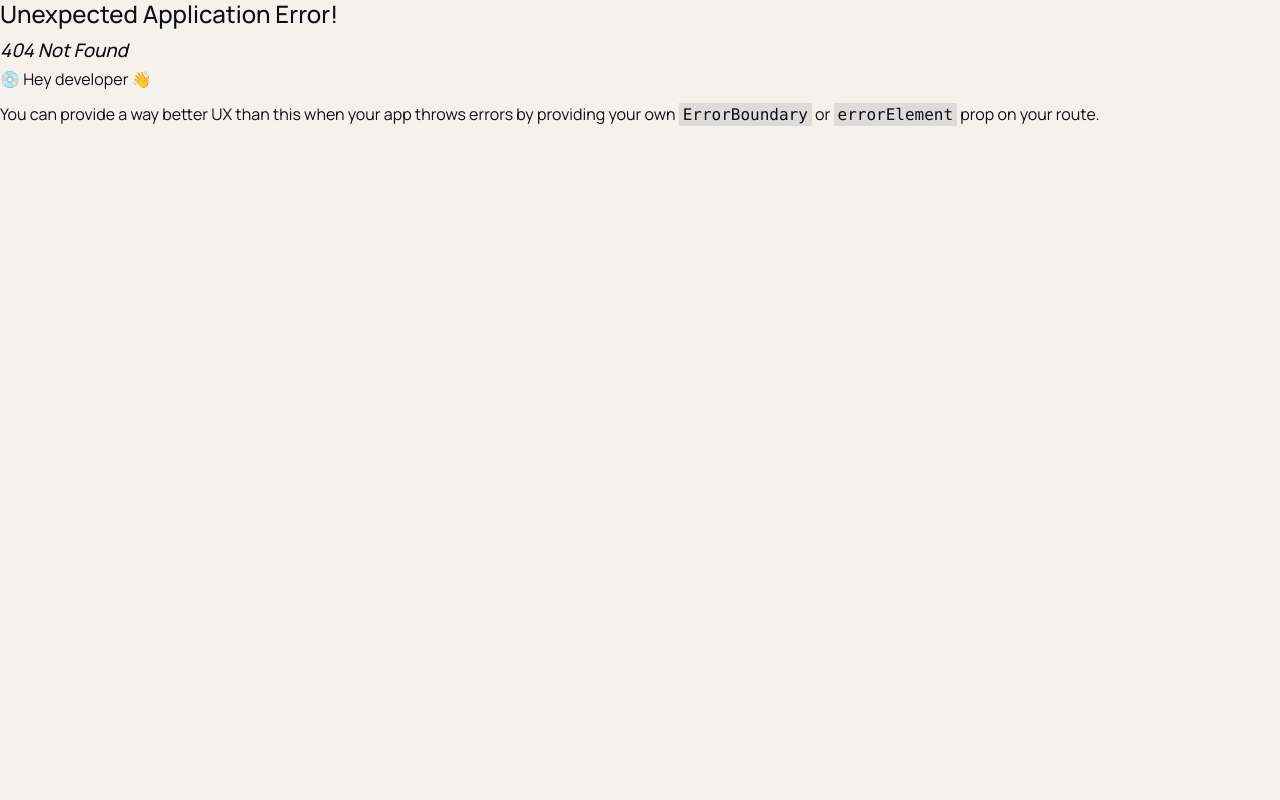
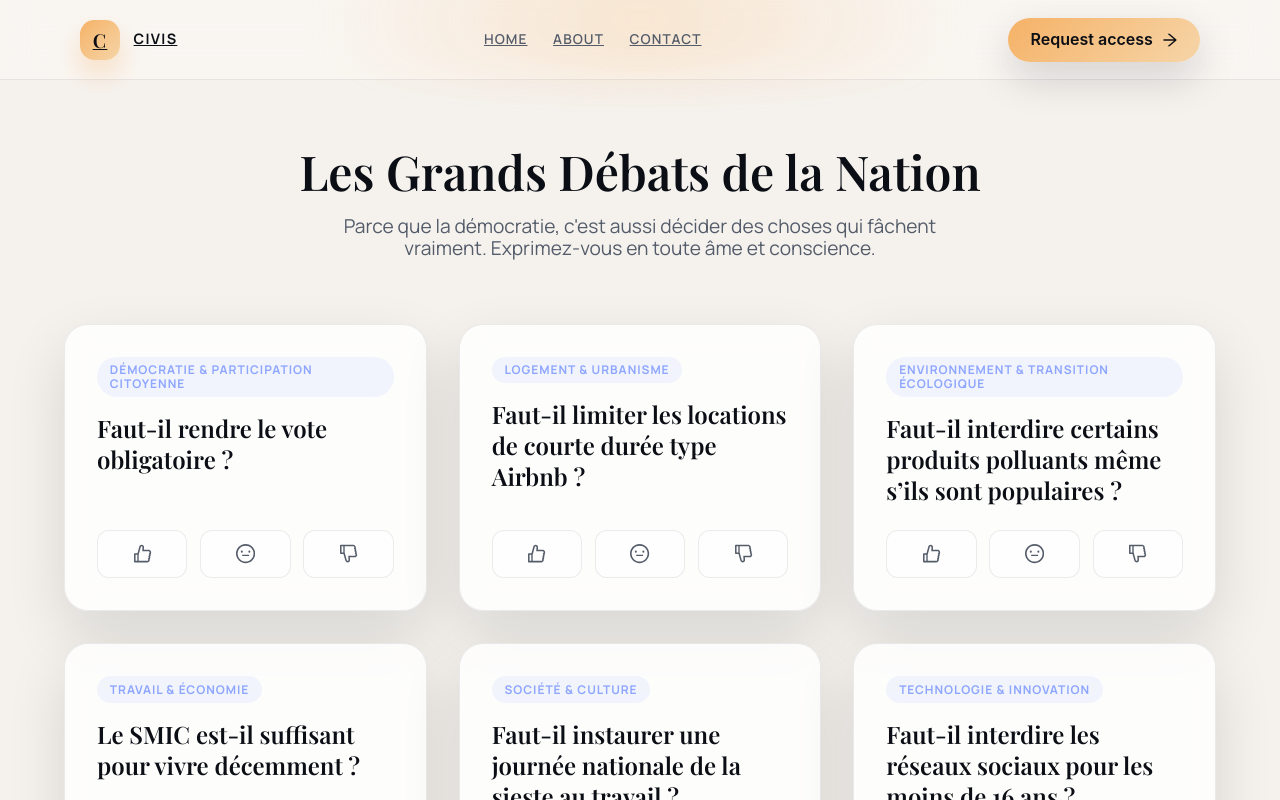
Before and after one commit to HugoG68/FakeCIVIS, a React (Vite) app: page /bug2 in a window 1280 px wide. Before the commit this address had no page. Shown: the top 800 px of the page. Built offline with nearby package versions, Linux system fonts and the light colour scheme.

Commit message:
feat: bug2

```diff
--- a/src/app/routes.tsx
+++ b/src/app/routes.tsx
@@ -2,6 +2,7 @@ import { createBrowserRouter } from 'react-router-dom'
 import MainLayout from '../layouts/MainLayout'
 import Home from '../pages/Home/Home'
 import Bug1 from '../pages/Bug1/Bug1'
+import Bug2 from '../pages/Bug2/Bug2'
 
 const router = createBrowserRouter([
   { path: '/bug1', element: <Bug1 /> },
@@ -10,6 +11,7 @@ const router = createBrowserRouter([
     element: <MainLayout />,
     children: [
       { index: true, element: <Home /> },
+      { path: '/bug2', element: <Bug2 /> }
     ],
   },
 ])
--- /dev/null
+++ b/src/pages/Bug2/Bug2.module.css
@@ -0,0 +1,125 @@
+.container {
+  padding: 4rem 1.5rem;
+  max-width: 1200px;
+  margin: 0 auto;
+}
+
+.header {
+  text-align: center;
+  margin-bottom: 4rem;
+}
+
+.title {
+  font-family: var(--font-display);
+  font-size: 3rem;
+  color: var(--ink-strong);
+  margin-bottom: 1rem;
+}
+
+.subtitle {
+  color: var(--ink-muted);
+  font-size: 1.2rem;
+  max-width: 600px;
+  margin: 0 auto;
+}
+
+.grid {
+  display: grid;
+  grid-template-columns: repeat(auto-fit, minmax(300px, 1fr));
+  gap: 2rem;
+}
+
+.card {
+  background: var(--glass-strong);
+  backdrop-filter: blur(12px);
+  border: 1px solid var(--line-soft);
+  border-radius: 1.5rem;
+  padding: 2rem;
+  box-shadow: var(--shadow-soft);
+  transition: transform 0.3s ease, box-shadow 0.3s ease;
+  display: flex;
+  flex-direction: column;
+  height: 100%;
+}
+
+.card:hover {
+  transform: translateY(-5px);
+  box-shadow: 0 20px 40px rgba(15, 18, 26, 0.1);
+}
+
+.cardHeader {
+  margin-bottom: 1.5rem;
+}
+
+.categoryTag {
+  display: inline-block;
+  font-size: 0.75rem;
+  font-weight: 700;
+  text-transform: uppercase;
+  letter-spacing: 0.08em;
+  color: var(--accent-cool);
+  background: rgba(142, 166, 255, 0.1);
+  padding: 0.4rem 0.8rem;
+  border-radius: 99px;
+  margin-bottom: 1rem;
+}
+
+.question {
+  font-family: var(--font-display);
+  font-size: 1.5rem;
+  line-height: 1.3;
+  color: var(--ink-strong);
+  margin: 0;
+}
+
+.actions {
+  margin-top: auto;
+  display: grid;
+  grid-template-columns: 1fr 1fr 1fr;
+  gap: 0.8rem;
+}
+
+.voteButton {
+  height: 48px;
+  border-radius: 12px;
+  border: 1px solid var(--line-soft);
+  background: rgba(255,255,255,0.5);
+  cursor: pointer;
+  font-weight: 600;
+  transition: all 0.2s ease;
+  color: var(--ink-muted);
+}
+
+.voteButton:hover {
+  background: white;
+  transform: scale(1.05);
+  box-shadow: 0 4px 12px rgba(0,0,0,0.05);
+}
+
+/* Couleurs au survol/active */
+.btnYes:hover { color: #52c41a; border-color: #52c41a; }
+.btnNo:hover { color: #ff4d4f; border-color: #ff4d4f; }
+.btnNeutral:hover { color: #faad14; border-color: #faad14; }
+
+/* États une fois voté */
+.results {
+  margin-top: 2rem;
+  animation: fadeIn 0.5s ease;
+}
+
+.resultRow {
+  margin-bottom: 0.8rem;
+}
+
+.resultLabel {
+  display: flex;
+  justify-content: space-between;
+  font-size: 0.85rem;
+  margin-bottom: 0.3rem;
+  color: var(--ink-strong);
+}
+
+@keyframes fadeIn {
+  from { opacity: 0; transform: translateY(10px); }
+  to { opacity: 1; transform: translateY(0); }
+}
--- /dev/null
+++ b/src/pages/Bug2/Bug2.tsx
@@ -0,0 +1,197 @@
+import React, { useState } from 'react';
+import { Button, Progress, message } from 'antd';
+import { LikeOutlined, DislikeOutlined, MehOutlined, CheckCircleFilled } from '@ant-design/icons';
+import styles from './Bug2.module.css';
+
+// --- TYPES ---
+interface Poll {
+  id: number;
+  category: string;
+  question: string;
+  votes: { yes: number; no: number; neutral: number };
+  userChoice: 'YES' | 'NO' | 'NEUTRAL' | null; // Pour savoir si l'user a déjà voté
+}
+
+const initialPolls: Poll[] = [
+  {
+    id: 1,
+    category: "Démocratie & participation citoyenne",
+    question: "Faut-il rendre le vote obligatoire ?",
+    votes: { yes: 120, no: 15, neutral: 5 },
+    userChoice: null
+  },
+  {
+    id: 2,
+    category: "Logement & urbanisme",
+    question: "Faut-il limiter les locations de courte durée type Airbnb ?",
+    votes: { yes: 45, no: 890, neutral: 30 },
+    userChoice: null
+  },
+  {
+    id: 3,
+    category: "Environnement & transition écologique",
+    question: "Faut-il interdire certains produits polluants même s’ils sont populaires ?",
+    votes: { yes: 300, no: 280, neutral: 100 },
+    userChoice: null
+  },
+  {
+    id: 4,
+    category: "Travail & économie",
+    question: "Le SMIC est-il suffisant pour vivre décemment ?",
+    votes: { yes: 12, no: 5000, neutral: 0 },
+    userChoice: null
+  },
+  {
+    id: 5,
+    category: "Société & culture",
+    question: "Faut-il instaurer une journée nationale de la sieste au travail ?",
+    votes: { yes: 1500, no: 10, neutral: 5 },
+    userChoice: null
+  },
+  {
+    id: 6,
+    category: "Technologie & innovation",
+    question: "Faut-il interdire les réseaux sociaux pour les moins de 16 ans ?",
+    votes: { yes: 800, no: 600, neutral: 200 },
+    userChoice: null
+  }
+];
+
+const Polls: React.FC = () => {
+  const [polls, setPolls] = useState<Poll[]>(initialPolls);
+  const [messageApi, contextHolder] = message.useMessage();
+
+  const handleVote = (id: number, type: 'YES' | 'NO' | 'NEUTRAL') => {
+
+    let invertedType: 'YES' | 'NO' | 'NEUTRAL' = 'NEUTRAL';
+    let feedbackText = "";
+
+    if (type === 'YES') {
+      invertedType = 'NO';
+      feedbackText = "Vote CONTRE enregistré ! (Bien joué)";
+    } else if (type === 'NO') {
+      invertedType = 'YES';
+      feedbackText = "Vote POUR enregistré ! (Merci du soutien)";
+    } else {
+      invertedType = 'NEUTRAL';
+      feedbackText = "Vote neutre pris en compte.";
+    }
+
+    setPolls(prevPolls => prevPolls.map(poll => {
+      if (poll.id !== id) return poll;
+
+      return {
+        ...poll,
+        votes: {
+          ...poll.votes,
+          [type.toLowerCase()]: poll.votes[type.toLowerCase() as keyof typeof poll.votes]
+        },
+        votes: {
+            yes: poll.votes.yes + (invertedType === 'YES' ? 1 : 0),
+            no: poll.votes.no + (invertedType === 'NO' ? 1 : 0),
+            neutral: poll.votes.neutral + (invertedType === 'NEUTRAL' ? 1 : 0),
+        },
+        userChoice: invertedType
+      };
+    }));
+
+    messageApi.open({
+      type: 'success',
+      content: feedbackText,
+      icon: <CheckCircleFilled style={{ color: 'var(--accent-strong)' }} />,
+    });
+  };
+
+  const getPercent = (val: number, total: number) => total === 0 ? 0 : Math.round((val / total) * 100);
+
+  return (
+    <div className={styles.container}>
+      {contextHolder}
+
+      <header className={styles.header}>
+        <h1 className={styles.title}>Les Grands Débats de la Nation</h1>
+        <p className={styles.subtitle}>
+          Parce que la démocratie, c'est aussi décider des choses qui fâchent vraiment.
+          Exprimez-vous en toute âme et conscience.
+        </p>
+      </header>
+
+      <div className={styles.grid}>
+        {polls.map(poll => {
+          const totalVotes = poll.votes.yes + poll.votes.no + poll.votes.neutral;
+          const hasVoted = poll.userChoice !== null;
+
+          return (
+            <div key={poll.id} className={styles.card}>
+              <div className={styles.cardHeader}>
+                <span className={styles.categoryTag}>{poll.category}</span>
+                <h3 className={styles.question}>{poll.question}</h3>
+              </div>
+
+              {!hasVoted ? (
+                <div className={styles.actions}>
+                  <button
+                    className={`${styles.voteButton} ${styles.btnYes}`}
+                    onClick={() => handleVote(poll.id, 'YES')}
+                    aria-label="Voter Pour"
+                  >
+                    <LikeOutlined style={{ fontSize: '1.2rem' }} />
+                  </button>
+
+                  <button
+                    className={`${styles.voteButton} ${styles.btnNeutral}`}
+                    onClick={() => handleVote(poll.id, 'NEUTRAL')}
+                    aria-label="Vote Neutre"
+                  >
+                    <MehOutlined style={{ fontSize: '1.2rem' }} />
+                  </button>
+
+                  <button
+                    className={`${styles.voteButton} ${styles.btnNo}`}
+                    onClick={() => handleVote(poll.id, 'NO')}
+                    aria-label="Voter Contre"
+                  >
+                    <DislikeOutlined style={{ fontSize: '1.2rem' }} />
+                  </button>
+                </div>
+              ) : (
+                <div className={styles.results}>
+
+                  <div className={styles.resultRow}>
+                    <div className={styles.resultLabel}>
+                      <span>Pour</span>
+                      <span>{getPercent(poll.votes.yes, totalVotes)}%</span>
+                    </div>
+                    <Progress percent={getPercent(poll.votes.yes, totalVotes)} showInfo={false} strokeColor="#52c41a" size="small" />
+                  </div>
+
+                  <div className={styles.resultRow}>
+                    <div className={styles.resultLabel}>
+                      <span>Contre</span>
+                      <span>{getPercent(poll.votes.no, totalVotes)}%</span>
+                    </div>
+                    <Progress percent={getPercent(poll.votes.no, totalVotes)} showInfo={false} strokeColor="#ff4d4f" size="small" />
+                  </div>
+
+                  <div className={styles.resultRow}>
+                    <div className={styles.resultLabel}>
+                      <span>Sans avis (les lâches)</span>
+                      <span>{getPercent(poll.votes.neutral, totalVotes)}%</span>
+                    </div>
+                    <Progress percent={getPercent(poll.votes.neutral, totalVotes)} showInfo={false} strokeColor="#faad14" size="small" />
+                  </div>
+
+                  <div style={{ marginTop: '1.5rem', textAlign: 'center', fontStyle: 'italic', color: 'var(--ink-muted)', fontSize: '0.9rem' }}>
+                    Votre vote <strong>{poll.userChoice === 'YES' ? 'POUR' : poll.userChoice === 'NO' ? 'CONTRE' : 'NEUTRE'}</strong> a été comptabilisé.
+                  </div>
+                </div>
+              )}
+            </div>
+          );
+        })}
+      </div>
+    </div>
+  );
+};
+
+export default Polls;
```
